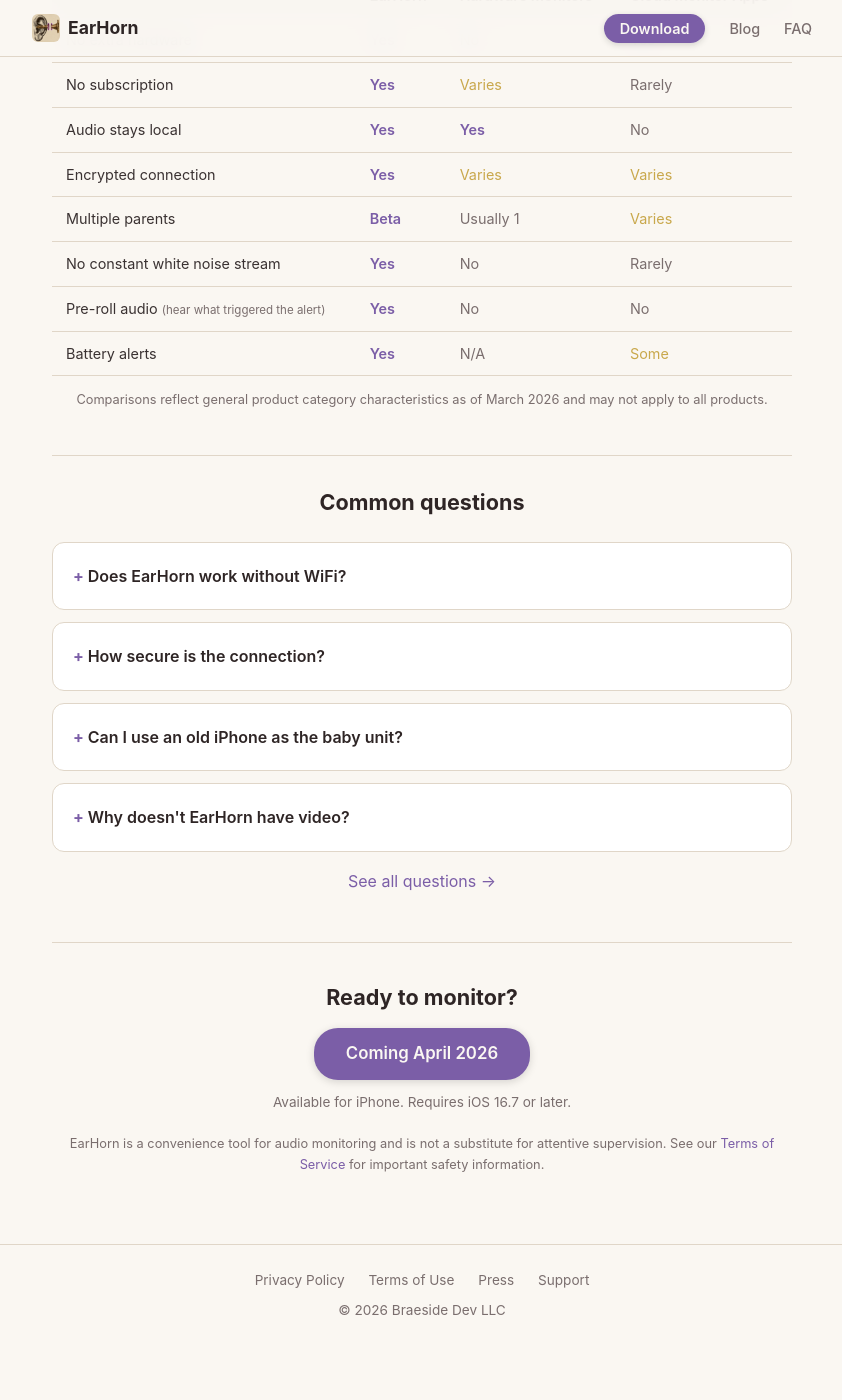
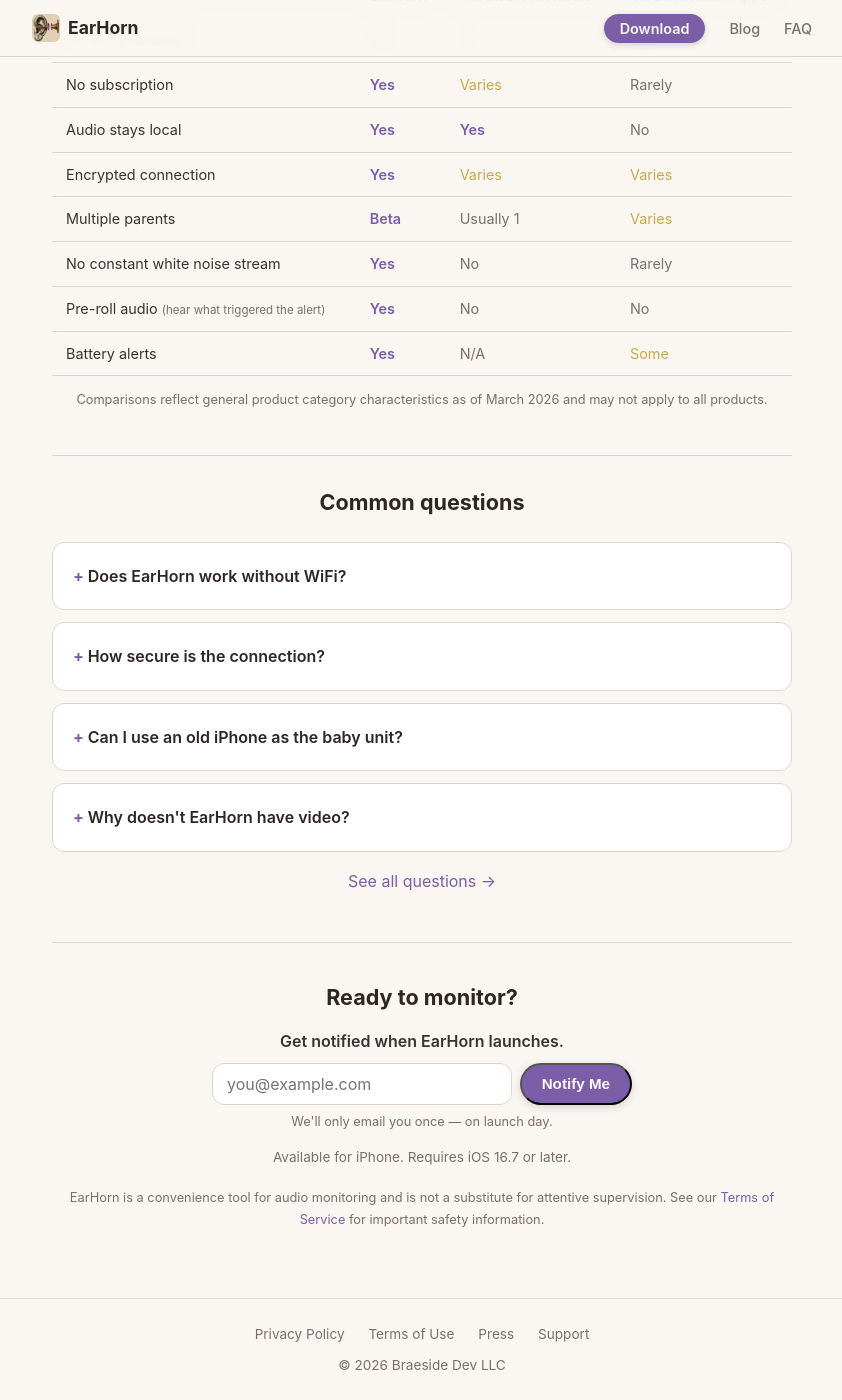
Before and after one commit to braeside-dev/earhorn-site, a Jekyll site: the page built from index.md, in a window 1280 px wide and 1400 px high, scrolled down 3620 px. Shown: the whole window, without its empty margins (218-1060 px from the left). Built offline with Jekyll 4.4.1, drawn with Linux system fonts in a browser that asks for light colours; before the commit the page ends 4965 px from its top, so only the background shows below that.

Commit message:
adding email signup for launch

```diff
--- a/assets/css/style.css
+++ b/assets/css/style.css
@@ -603,6 +603,52 @@ details p {
     font-size: 0.85em;
 }
 
+/* ── Signup Form ────────────────────────────────── */
+.signup-form-wrap {
+    text-align: center;
+    padding: 1.5em 0;
+}
+
+.signup-row {
+    display: flex;
+    gap: 8px;
+    max-width: 420px;
+    margin: 0 auto;
+}
+
+.signup-input {
+    flex: 1;
+    padding: 10px 14px;
+    font-size: 1em;
+    border: 1px solid var(--color-border);
+    border-radius: var(--radius);
+    background: var(--color-card-bg);
+    color: var(--color-text);
+    font-family: inherit;
+}
+
+.signup-input:focus {
+    outline: none;
+    border-color: var(--color-accent);
+    box-shadow: 0 0 0 2px rgba(123, 94, 167, 0.2);
+}
+
+.signup-btn {
+    flex-shrink: 0;
+    font-size: 0.95em;
+    padding: 10px 20px;
+}
+
+@media (max-width: 600px) {
+    .signup-row {
+        flex-direction: column;
+    }
+
+    .signup-btn {
+        width: 100%;
+    }
+}
+
 /* ── Press Page ─────────────────────────────────── */
 .press-facts {
     width: 100%;
--- a/index.md
+++ b/index.md
@@ -191,8 +191,18 @@ permalink: /
 
 <section class="final-cta">
     <h2>Ready to monitor?</h2>
-    <a href="{{ '/download' | relative_url }}" class="btn-cta">Coming April 2026</a>
-    <p class="text-muted">Available for iPhone. Requires iOS 16.7 or later.</p>
+    <p style="font-weight: 600; margin-bottom: 0.5em;">Get notified when EarHorn launches.</p>
+    <form action="https://formspree.io/f/xjgaelnv" method="POST" class="signup-form">
+        <input type="hidden" name="_subject" value="New EarHorn signup">
+        <input type="hidden" name="_next" value="https://earhorn.app/download/?thanks=1">
+        <input type="text" name="_gotcha" style="display:none" tabindex="-1" autocomplete="off">
+        <div class="signup-row">
+            <input type="email" name="email" placeholder="you@example.com" required class="signup-input">
+            <button type="submit" class="btn-cta signup-btn">Notify Me</button>
+        </div>
+    </form>
+    <p class="text-muted" style="font-size: 0.8em; margin-top: 0.5em;">We'll only email you once — on launch day.</p>
+    <p class="text-muted" style="margin-top: 1em;">Available for iPhone. Requires iOS 16.7 or later.</p>
     <p class="text-muted" style="font-size: 0.8em; margin-top: 1.5em;">EarHorn is a convenience tool for audio monitoring and is not a substitute for attentive supervision. See our <a href="{{ '/terms' | relative_url }}">Terms of Service</a> for important safety information.</p>
 </section>
 
```
Also changed, not shown: _posts/2026-03-07-baby-monitor-app-vs-hardware-monitor.md (+2 -0 lines), _posts/2026-03-10-why-earhorn-has-no-cloud-servers.md (+2 -0 lines), _posts/2026-03-14-how-to-turn-old-iphone-into-baby-monitor.md (+1 -1 lines), download.md (+15 -1 lines).
